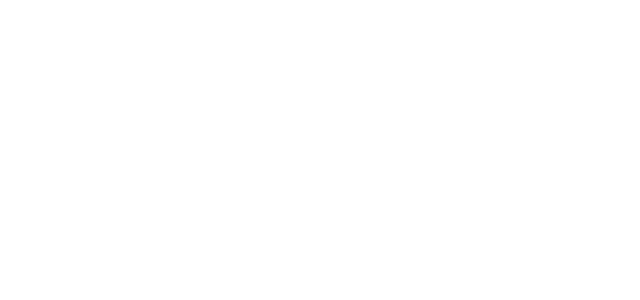
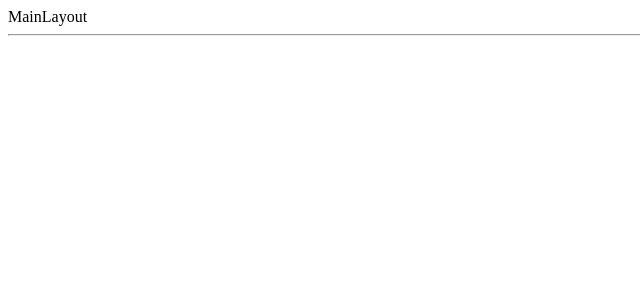
Before and after one commit to PidopryhoraVitaliy/okten--react, a React (Vite) app: page / in a window 1280 px wide. Shown: the top 300 px of the page, without its empty margins (0-640 px from the left). Built offline with nearby package versions, Linux system fonts and the light colour scheme.

Commit message:
base route structure

```diff
--- a/package.json
+++ b/package.json
@@ -11,7 +11,8 @@
   },
   "dependencies": {
     "react": "^19.2.0",
-    "react-dom": "^19.2.0"
+    "react-dom": "^19.2.0",
+    "react-router-dom": "^7.13.0"
   },
   "devDependencies": {
     "@eslint/js": "^9.39.1",
--- /dev/null
+++ b/src/layouts/MainLayout.tsx
@@ -0,0 +1,13 @@
+import './MainLayout.css';
+import {Outlet} from "react-router-dom";
+
+export const MainLayout = () => {
+    return (
+        <>
+            MainLayout
+            {/*<Menu/>*/}
+            <hr/>
+            <Outlet/>
+        </>
+    );
+};
```
Also changed, not shown: src/main.tsx (+6 -3 lines), src/router/router.ts (added, +10 -0 lines), src/layouts/MainLayout.css (added), 1 other file (tests, documents, lock files or other folders).
